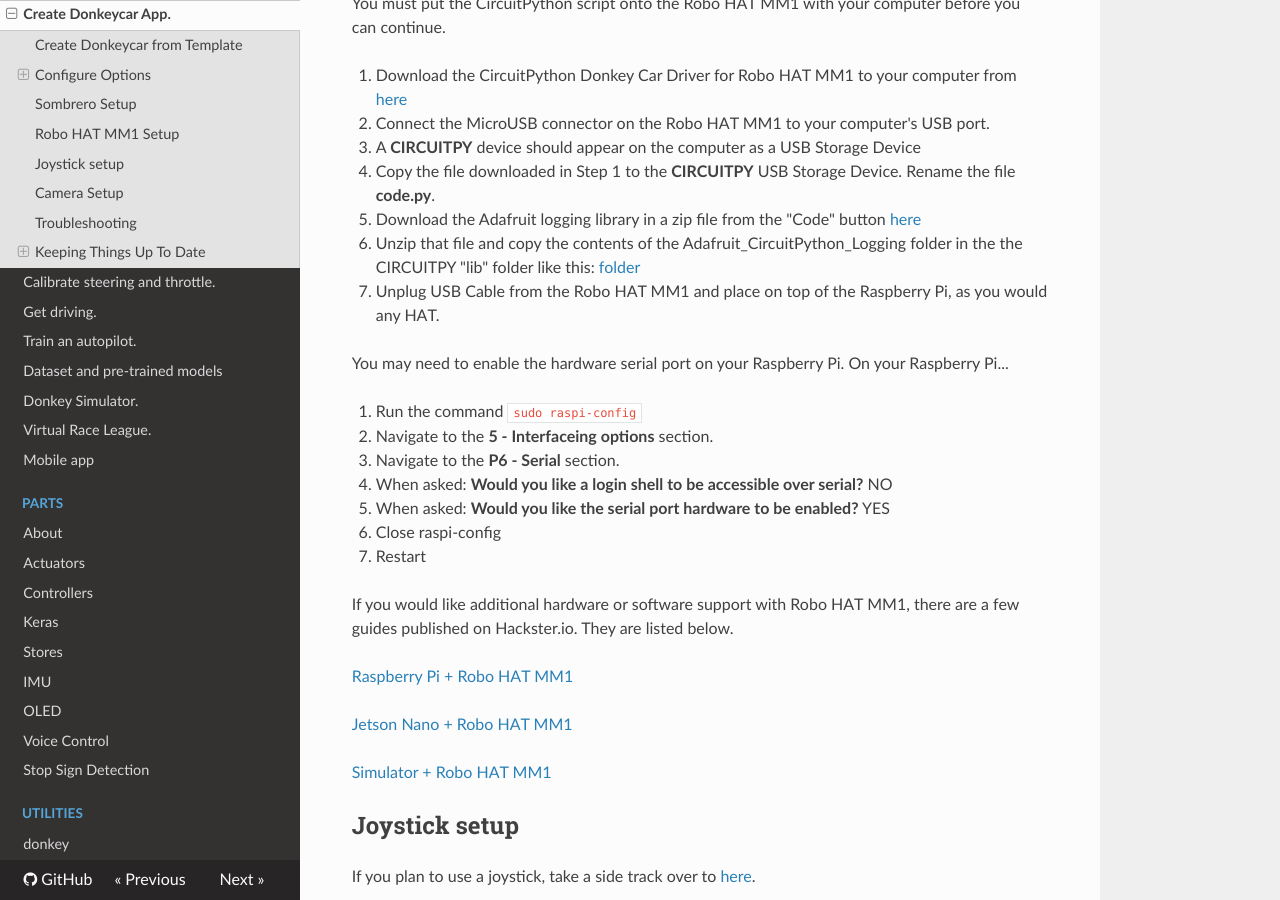
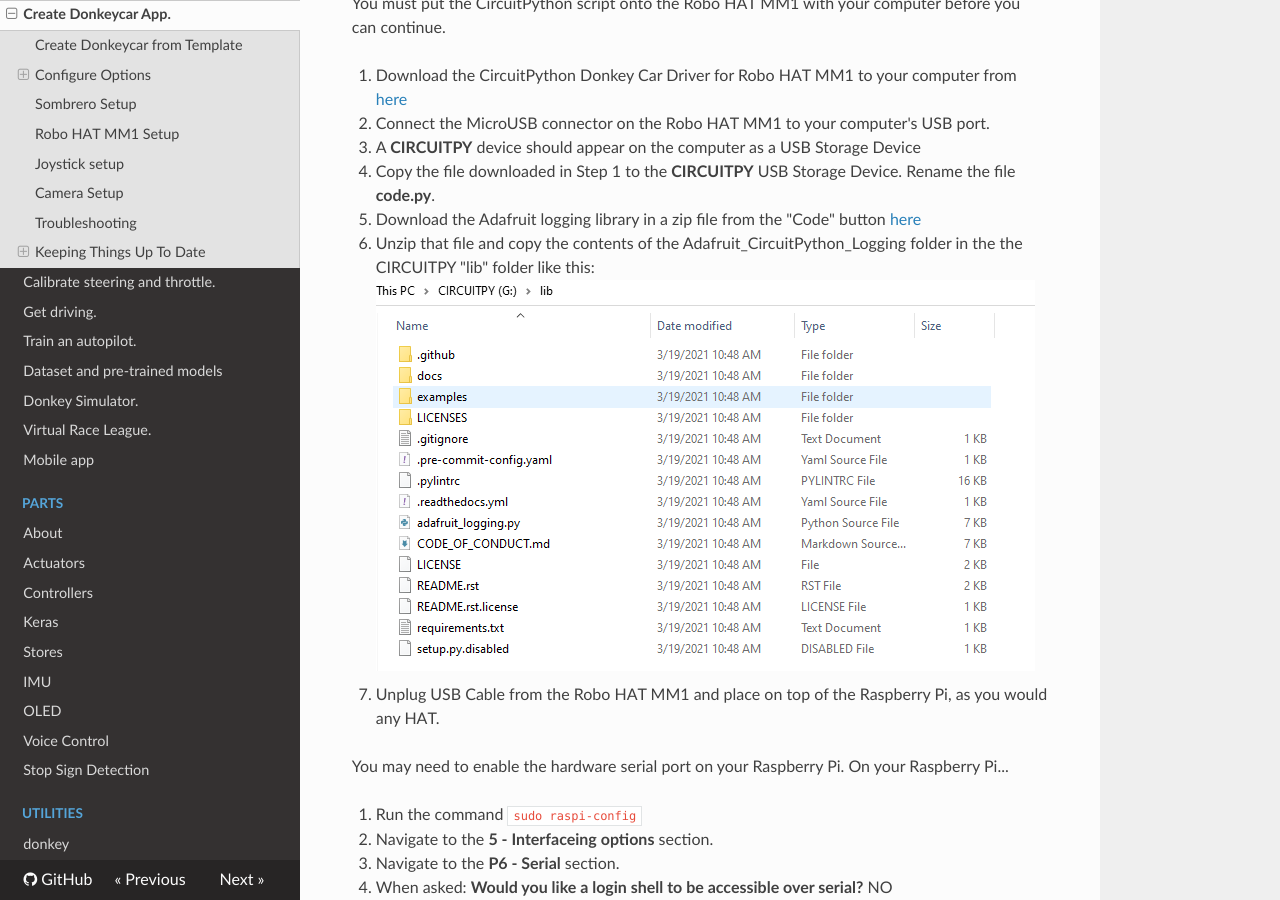
Before and after one commit to autorope/donkeydocs, an MkDocs documentation site: the page built from docs/guide/create_application.md, in a window 1280 px wide and 900 px high, scrolled down 2477 px. Built offline with MkDocs 1.6.1, drawn with Linux system fonts in a browser that asks for light colours; nearby versions of some CDN libraries; old or Windows-style settings are respelled for this version of MkDocs.

Commit message:
added image

```diff
--- a/docs/guide/create_application.md
+++ b/docs/guide/create_application.md
@@ -120,7 +120,7 @@ The Robo HAT MM1 uses a RC Controller and CircuitPython script to drive the car
 4.  Copy the file downloaded in Step 1 to the __CIRCUITPY__ USB Storage Device.  Rename the file __code.py__.
 5.  Download the Adafruit logging library in a zip file from the "Code" button [here](https://github.com/adafruit/Adafruit_CircuitPython_Logging)
 6.  Unzip that file and copy the contents of the Adafruit_CircuitPython_Logging folder in the the CIRCUITPY "lib" folder like this:
-[folder](folder.png)
+![folder](folder.png)
 8.  Unplug USB Cable from the Robo HAT MM1 and place on top of the Raspberry Pi, as you would any HAT.
 
 
```
